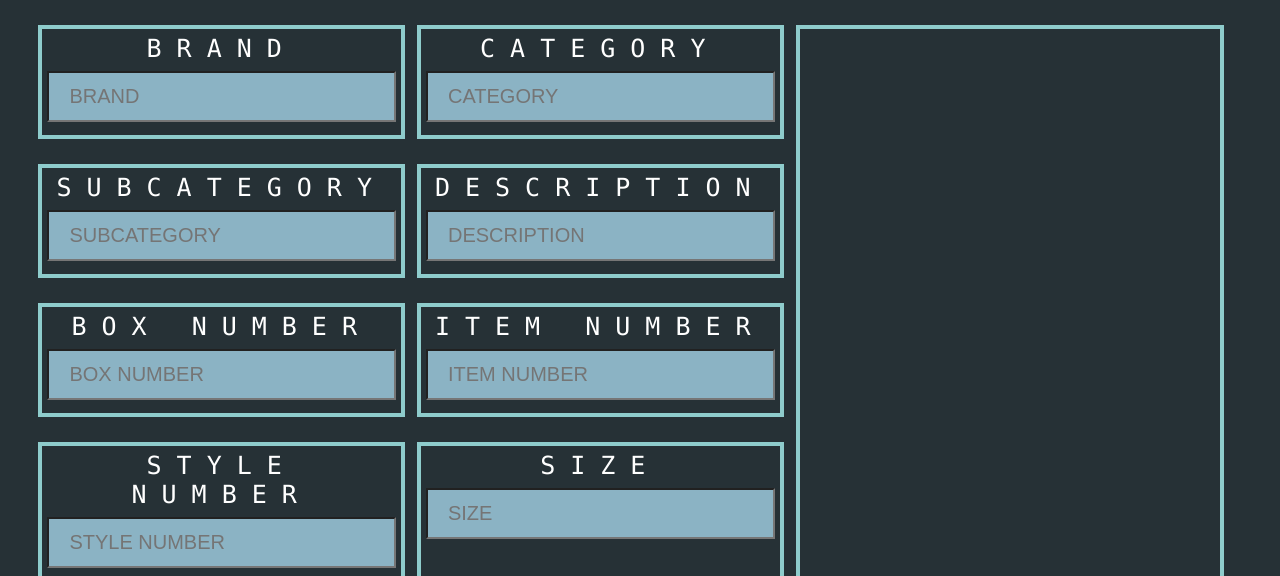
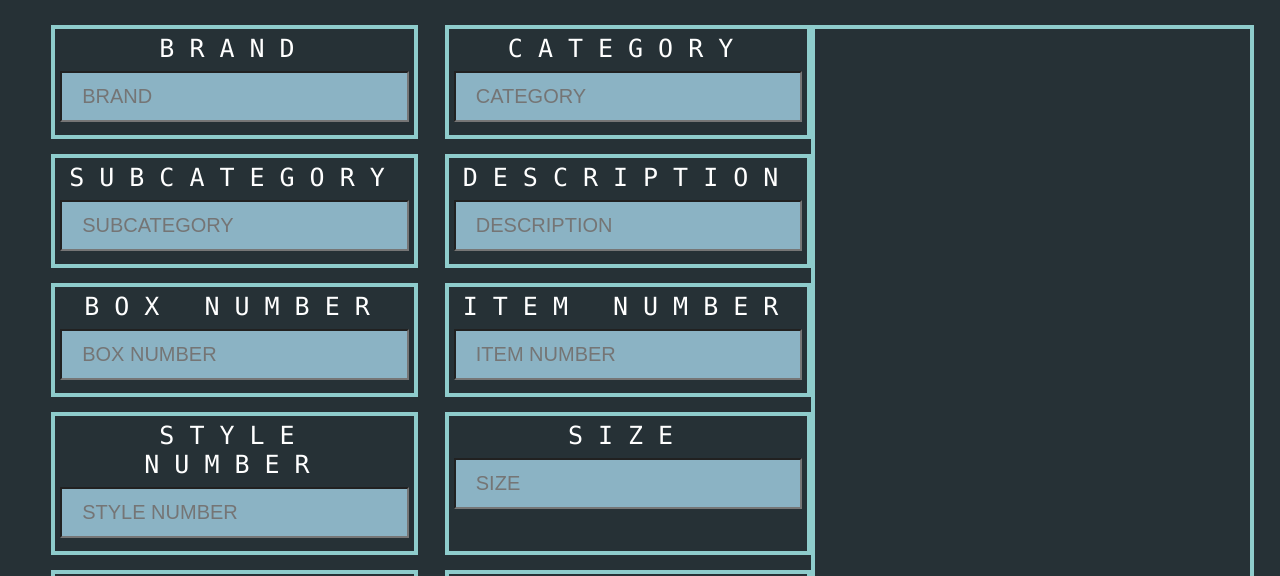
Before and after one commit to cberry31/invy, a website: page app/public/search.html in a window 1280 px wide. Shown: the part 201-777 px from the top of the page. Drawn offline with Linux system fonts and the light colour scheme.

Commit message:
Fix Search Screen

```diff
--- a/app/public/searchCss.css
+++ b/app/public/searchCss.css
@@ -44,7 +44,6 @@ html {
     -moz-transition: ease-out 0.4s;
     transition: ease-out 0.4s;
     text-align: center;
-
   }
 
   .center:hover {
@@ -59,19 +58,18 @@ html {
   .gridlayout{
     display:grid;
     grid-template-columns: 1fr 1fr;
-    grid-column-gap: 30px;
-    grid-row-gap: 25px;
+    column-gap: 45px;
+    row-gap: 15px;
     height:50%;
     margin: 0px 0px 0px 0px;
-
   }
   .gridParent{
     display:grid;
     grid-template-columns: 1fr 1fr;
-    grid-column-gap: 30px;
-    grid-row-gap: 25px;
-    margin: 25px 5% 25px 3%;
-
+    column-gap: 0px;
+    row-gap: 25px;
+    margin: 25px 4% 25px 4%;
+    /* margin: 25px,2%,25px,0px; */
   }
 
   .submit2{
@@ -104,6 +102,9 @@ html {
     font-family: "Lucida Console", Monaco, monospace;
     font-size: 15px;
     border: 4px solid #8ecccc;
+    max-height: 800px;
+    align-self: right;
+    margin: 0px 4% 25px 4%;
   }
   .rightColumnGrid{
     display:grid;
@@ -120,8 +121,6 @@ html {
     /*border: 2px solid #8ecccc;*/
     text-align: left;
     height: 20px;
-
-
   }
   .URL{
     color: #FFF;
```
Also changed, not shown: app/public/search.html (line endings or trailing spaces).
